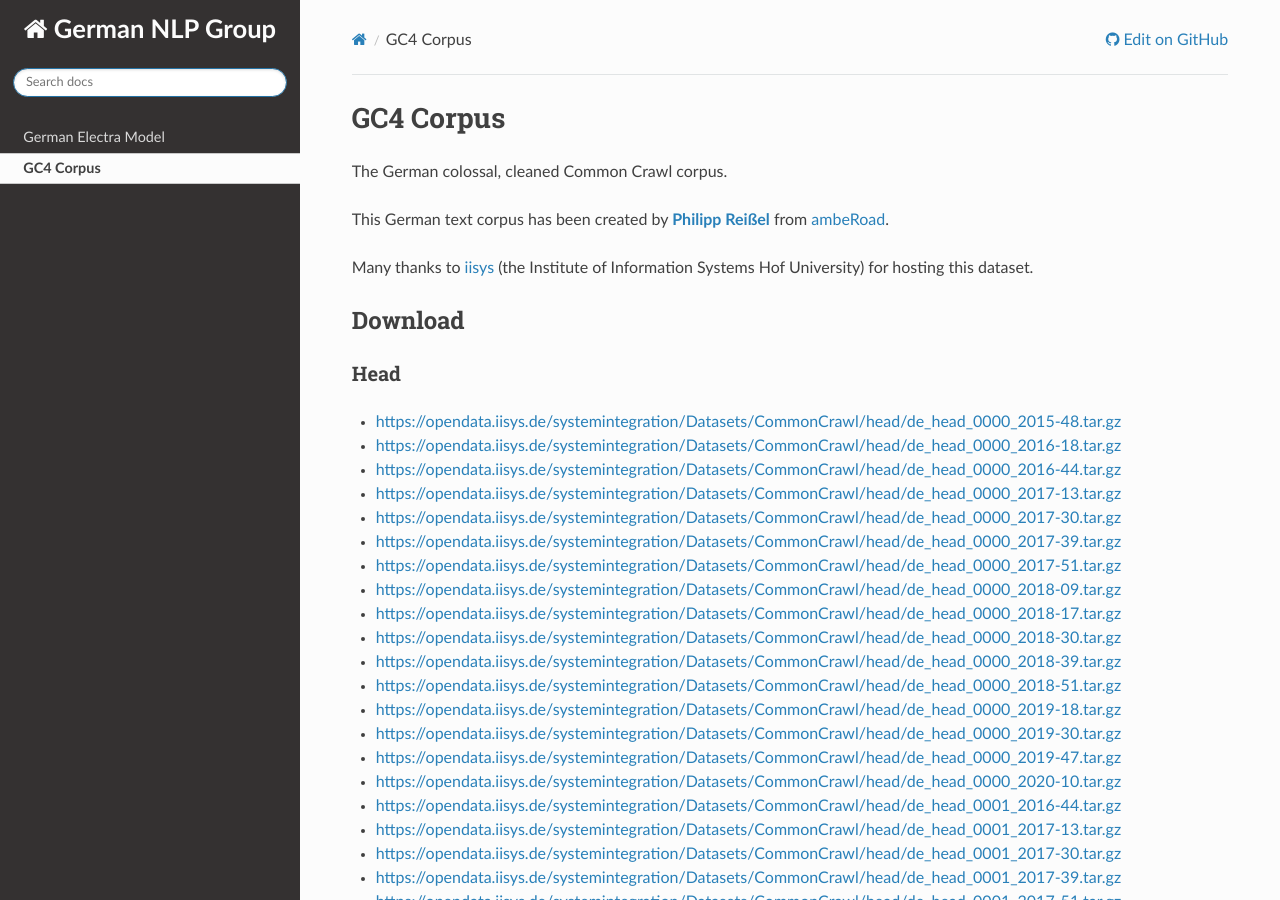
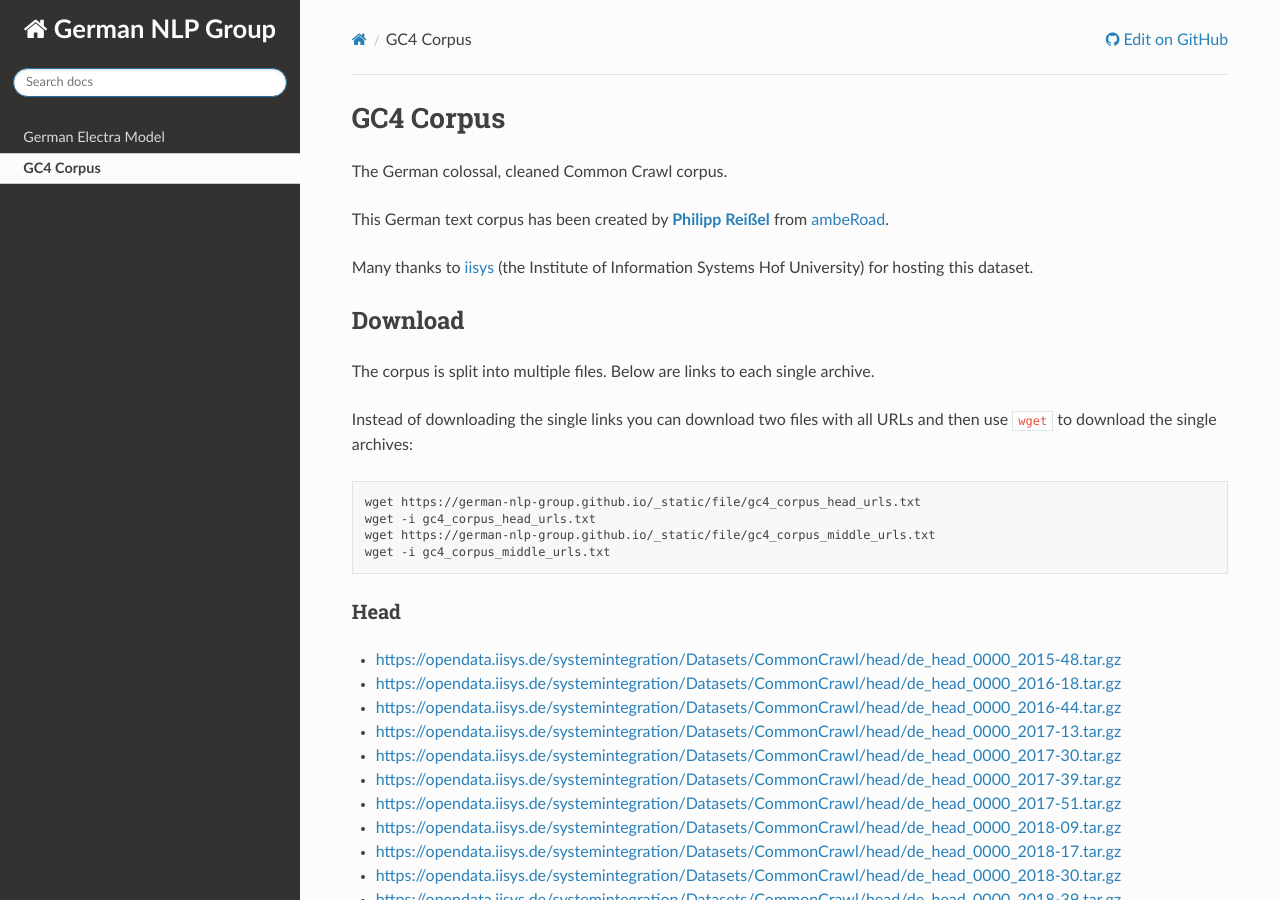
Before and after one commit to German-NLP-Group/German-NLP-Group.github.io, a Sphinx documentation site: the page built from source/projects/gc4-corpus.md, in a window 1280 px wide and 900 px high. Built offline with Sphinx 7.4.7 and the Read the Docs theme 2.0.0, drawn with Linux system fonts in a browser that asks for light colours.

Commit message:
gc4 download description

````diff
--- a/source/projects/gc4-corpus.md
+++ b/source/projects/gc4-corpus.md
@@ -6,6 +6,16 @@
 Many thanks to [iisys](https://www.iisys.de/) (the Institute of Information Systems Hof University) for hosting this dataset.
 
 ## Download
+The corpus is split into multiple files. Below are links to each single archive.
+
+Instead of downloading the single links you can download two files with all URLs and then use `wget` to download the single archives:
+
+```bash
+wget https://german-nlp-group.github.io/_static/file/gc4_corpus_head_urls.txt
+wget -i gc4_corpus_head_urls.txt
+wget https://german-nlp-group.github.io/_static/file/gc4_corpus_middle_urls.txt
+wget -i gc4_corpus_middle_urls.txt
+```
 
 ### Head
 - https://opendata.iisys.de/systemintegration/Datasets/CommonCrawl/head/de_head_0000_2015-48.tar.gz
````
